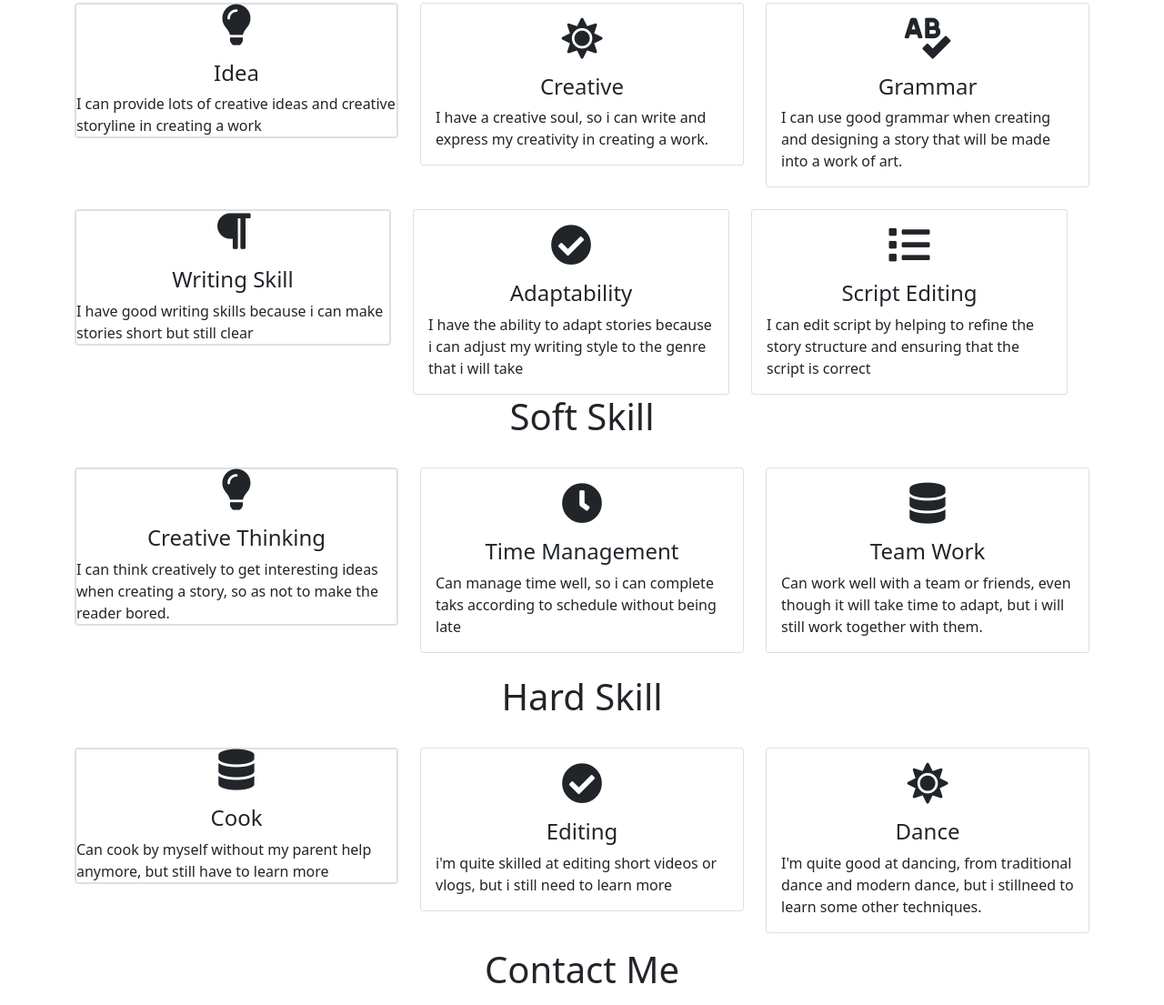
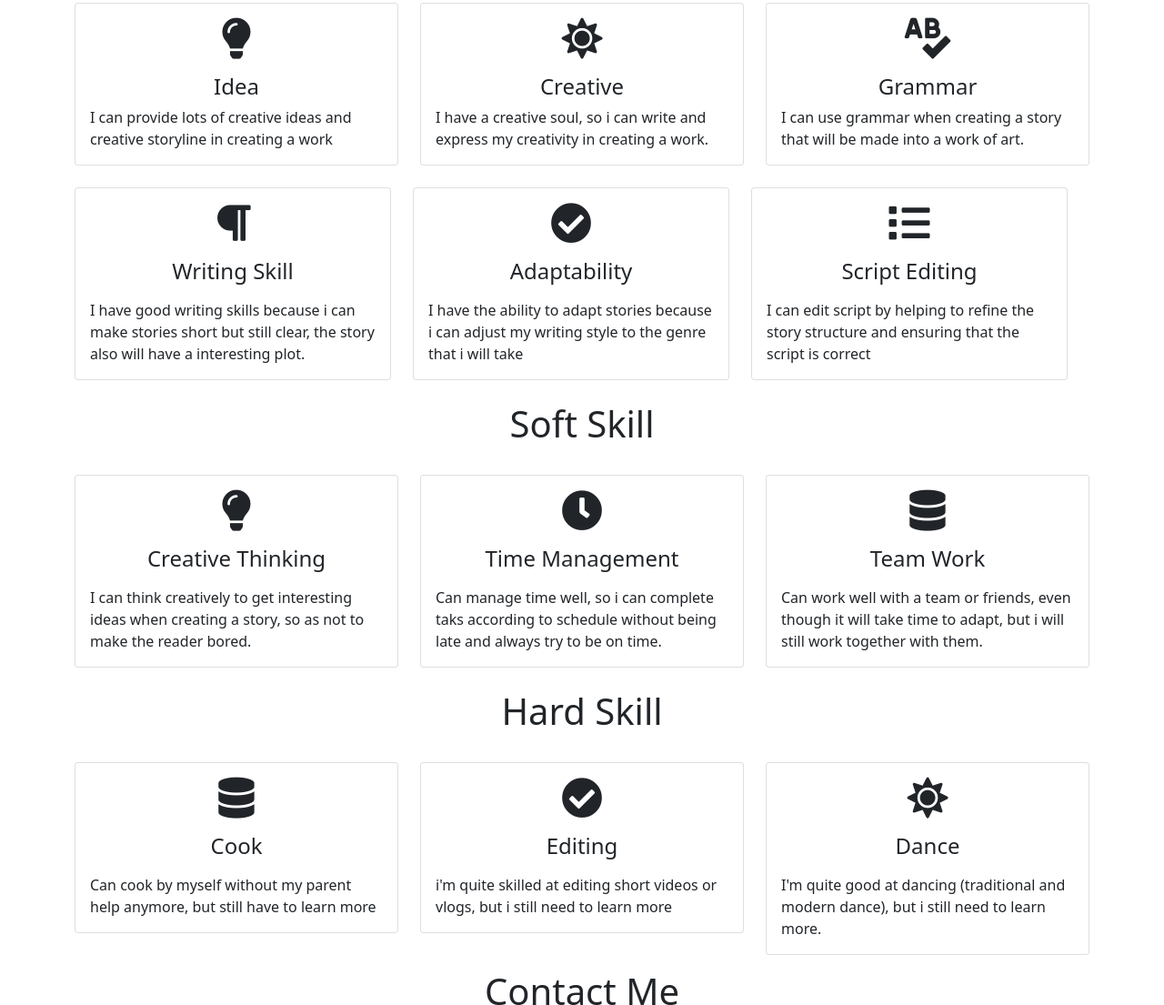
Before and after one commit to Barbaravskh/Barbaravs, a plain HTML site: page index.html in a window 1280 px wide. Shown: the part 1430-2535 px from the top of the page at 91% size. Drawn offline with nearby package versions, Linux system fonts and the light colour scheme; a script that the page names is missing.

Commit message:
Add files via upload

```diff
--- a/index.html
+++ b/index.html
@@ -51,7 +51,7 @@
             <div class="row">
             <div class="col-lg-12 col-md-12 col-sm-12 col-xs-12 hero-text">
                 <h2 class="hero_title">Hi, it's me Barbara</h2>
-                <p class="hero_decs">I am a profesional Scriptwriter from Indonesia</p>
+                <p class="hero_decs">I am a Professional Scriptwriter </p>
             </div>
             </div>
         </div>
@@ -83,7 +83,7 @@
                         <p> I am a creative person and am used to creating or providing ideas
                             stories for all films or dramas. During one year of work I played a role in giving
                             and also designing an idea or storyline that will be filmed.
-
+                            <br>
                             My creativity also plays an important role in improving my skills
                             leadership so that I can find solutions when there are obstacles.
                         </p>
@@ -100,10 +100,10 @@
             <div class="row">
                 <div class="col-lg-4 mt-4">
                     <div class="card ServiceText">
-                        <div class="card body">
-                            <i class="fas servicesIcon fa-solid fa-lightbulb"></i>
+                        <div class="card-body">
+                            <i class='fas servicesIcon fa-lightbulb'></i>
                             <h4 class="card-title mt-3">Idea</h4>
-                            <p class="card-text mt-0">I can provide lots of creative ideas and creative storyline in creating a work
+                            <p class="card-text mt-2">I can provide lots of creative ideas and creative storyline in creating a work
                             </text></p>
                         </div>
                     </div>
@@ -112,9 +112,9 @@
                 <div class="col-lg-4 mt-4">
                     <div class="card serviceText">
                         <div class="card-body">
-                            <i class='fas servicesIcon fa-solid fa-sun'></i>
-                            <h4 class="card-title mt-3"> Creative</h4>
-                            <p class="card-text mt-0"> I have a creative soul, so i can write and express my creativity in creating a work.
+                            <i class="fas servicesIcon fa-sun"></i>
+                            <h4 class="card-title mt-3">Creative</h4>
+                            <p class="card-text mt-0">I have a creative soul, so i can write and express my creativity in creating a work.
                             </text></p>
                         </div>
                     </div>
@@ -125,7 +125,7 @@
                         <div class="card-body">
                             <i class='fas servicesIcon fa-solid fa-spell-check'></i>
                             <h4 class="card-title mt-3"> Grammar </h4>
-                            <p class="card-text mt-0"> I can use good grammar when creating and designing  a story that will be made into a work of art.
+                            <p class="card-text mt-0"> I can use  grammar when creating a story <br>that will be made into a work of art.
                             </text></p>
                         </div>
                     </div>
@@ -134,10 +134,10 @@
             <div class="row">
                 <div class="col-lg-4 mt-4">
                     <div class="card ServiceText">
-                        <div class="card body">
+                        <div class="card-body">
                             <i class="fas servicesIcon fa-solid fa-paragraph"></i>
                             <h4 class="card-title mt-3">Writing Skill</h4>
-                            <p class="card-text mt-0"> I have good writing skills because i can make stories short but still clear
+                            <p class="card-text mt-3"> I have good writing skills because i can make stories short but still clear, the story also will have a interesting plot.
                             </text></p>
                         </div>
                     </div>
@@ -148,7 +148,7 @@
                     <div class="card-body">
                         <i class="fas servicesIcon fa-check-circle"></i>
                         <h4 class="card-title mt-3">Adaptability </h4>
-                        <p class="card-text mt-0">I have the ability to adapt stories because i can adjust my writing style to the genre that i will take
+                        <p class="card-text mt-3">I have the ability to adapt stories because i can adjust my writing style to the genre that i will take
                         </text></p>
                     </div>
                 </div>
@@ -159,14 +159,14 @@
                     <div class="card-body">
                         <i class='fas servicesIcon fa-solid fa-list'></i>
                         <h4 class="card-title mt-3">Script Editing</h4>
-                        <p class="card-text mt-0"> I can edit script by helping to refine the story  structure and ensuring that the script is correct
+                        <p class="card-text mt-3"> I can edit script by helping to refine the story  structure and ensuring that the script is correct
                         </text></p>
                     </div>
                 </div>
             </div>
         </div>
  </section>
-
+<br>
 
     <!--softskill section-->
     <section id="portofolio">
@@ -175,10 +175,10 @@
             <div class="row">
                 <div class="col-lg-4 mt-4">
                     <div class="card ServiceText">
-                        <div class="card body">
+                        <div class="card-body">
                             <i class="fas servicesIcon fa-solid fa-lightbulb"></i>
                             <h4 class="card-title mt-3">Creative Thinking</h4>
-                            <p class="card-text mt-0"> I can think creatively to get interesting ideas when  creating a story, so as not to make the reader bored.
+                            <p class="card-text mt-3"> I can think creatively to get interesting ideas when  creating a story, so as not to make the reader bored.
                             </text></p>
                         </div>
                     </div>
@@ -189,7 +189,7 @@
                         <div class="card-body">
                             <i class='fas servicesIcon fa-solid fa-clock'></i>
                             <h4 class="card-title mt-3">Time Management </h4>
-                            <p class="card-text mt-0"> Can manage time well, so i can complete taks according to schedule without being late
+                            <p class="card-text mt-3"> Can manage time well, so i can complete taks according to schedule without being late and always try to be on time.
                             </text></p>
                         </div>
                     </div>
@@ -200,7 +200,7 @@
                         <div class="card-body">
                             <i class='fas servicesIcon fa-solid fa-database'></i>
                             <h4 class="card-title mt-3">Team Work</h4>
-                            <p class="card-text mt-0"> Can work well with a team or friends, even though it   will take time to adapt, but i will still work together with them.
+                            <p class="card-text mt-3"> Can work well with a team or friends, even though it   will take time to adapt, but i will still work together with them.
                             </text></p>
                         </div>
                     </div>
@@ -217,10 +217,10 @@
             <div class="row">
                 <div class="col-lg-4 mt-4">
                     <div class="card ServiceText">
-                        <div class="card body">
+                        <div class="card-body">
                             <i class="fas servicesIcon fa-solid fa-database"></i>
                             <h4 class="card-title mt-3">Cook</h4>
-                            <p class="card-text mt-0"> Can cook by myself without my parent help anymore, but still have to learn more
+                            <p class="card-text mt-3"> Can cook by myself without my parent help anymore, but still have to learn more
                             </text></p>
                         </div>
                     </div>
@@ -231,7 +231,7 @@
                     <div class="card-body">
                         <i class='fas servicesIcon fa-check-circle'></i>
                         <h4 class="card-title mt-3">Editing </h4>
-                        <p class="card-text mt-0"> i'm quite skilled at editing short videos or vlogs, but i still need to learn more
+                        <p class="card-text mt-3"> i'm quite skilled at editing short videos or vlogs, but i still need to learn more
                         </text></p>
                     </div>
                 </div>
@@ -242,7 +242,7 @@
                     <div class="card-body">
                         <i class='fas servicesIcon fa-solid fa-sun'></i>
                         <h4 class="card-title mt-3">Dance</h4>
-                        <p class="card-text mt-0"> I'm quite good at dancing, from traditional dance and modern dance, but i stillneed to learn some other techniques.
+                        <p class="card-text mt-3"> I'm quite good at dancing (traditional and modern dance), but i still need to learn more.
                         </text></p>
                     </div>
                 </div>
@@ -260,8 +260,7 @@
                     <!--to edit google map goto https://www.embed-map.com type your location, generate html code and copy the html-->
                     <div style="max-width:100%;overflow:hidden;color:red;width:500px;height:500px">
                         <div id="embedmap-canvas" style="height:100%;width:100%;max-width:100%">
-                            <iframe src="https://www.google.com/maps/embed?pb=!1m18!1m12!1m3!1d15867.71857710305!2d106.68098683141369!3d-6.140153748710199!2m3!1f0!2f0!3f0!3m2!1i1024!2i768!4f13.1!3m3!1m2!1s0x2e69f875333a9fcb%3A0xef4bca82ebf89b08!2sPURI%20GARDENA!5e0!3m2!1sid!2sid!4v1730098916987!5m2!1sid!2sid" width="600" height="450" style="border:0;" allowfullscreen="" loading="lazy" referrerpolicy="no-referrer-when-downgrade"
-                            width="600" height="450" style="border:0" allowfullscreen=""loading="lazy" referrerpolicy="no-referrer-when-downgrade"></iframe>
+                            <iframe src="https://www.google.com/maps/embed?pb=!1m18!1m12!1m3!1d3152.6457221773994!2d144.95839907487016!3d-37.798341633155076!2m3!1f0!2f0!3f0!3m2!1i1024!2i768!4f13.1!3m3!1m2!1s0x6ad642d45c07254b%3A0xeacb63e2b725ff6d!2sThe%20University%20of%20Melbourne!5e0!3m2!1sen!2sid!4v1732034567492!5m2!1sen!2sid" width="600" height="450" style="border:0;" allowfullscreen="" loading="lazy" referrerpolicy="no-referrer-when-downgrade"></iframe>
                         </div>
                         <a class="googlemaps-html" href="https://www.embed-map.com" id="get-data-forembedmap">https://www.embed-map.com</a>
                         <style>#embedmap-canvas img {max-width:none!important;background:none!important;
@@ -289,12 +288,12 @@
      <foother id="foother">
         <div class="container-fluid">
             <!--social media icons-->
-            <div class="social-icons mt-4">
+            <center><div class="social-icons mt-4">
                 <a href="https://www.facebook.com/" target="_blank"><i class="fab fa-facebook"></i></a>
                 <a href="https://www.instagram.com/rbrbaaa/" target="_blank"><i class="fab fa-instagram"></i></a>
                 <a href="https://www.twitter.com/" target="_blank"><i class="fab fa-twitter"></i></a>
                 <a href="https://www.linkedin.com/" target="_blank"><i class="fab fa-linkedin"></i></a>
-                <a href="https://www.twitch.tv/" target="_blank"><i class="fab fa-twitch"></i></a>
+                <a href="https://www.twitch.tv/" target="_blank"><i class="fab fa-twitch"></i></a></center>
             </div>
         </div>
      </foother>
```
